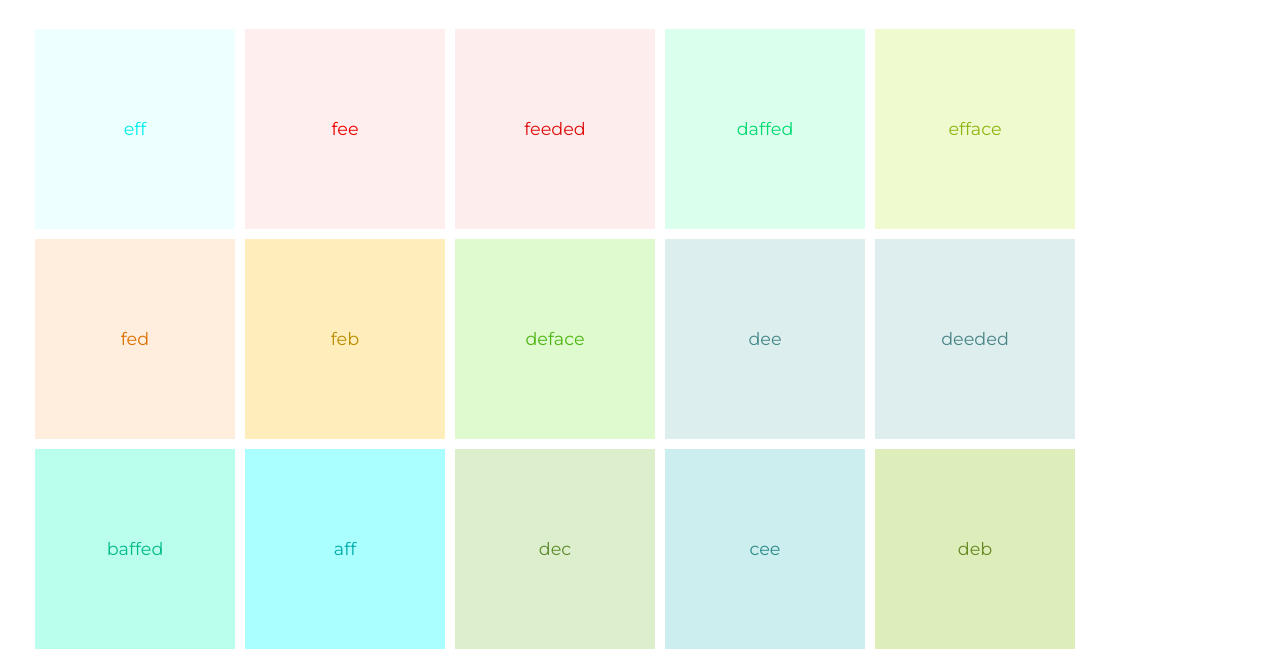
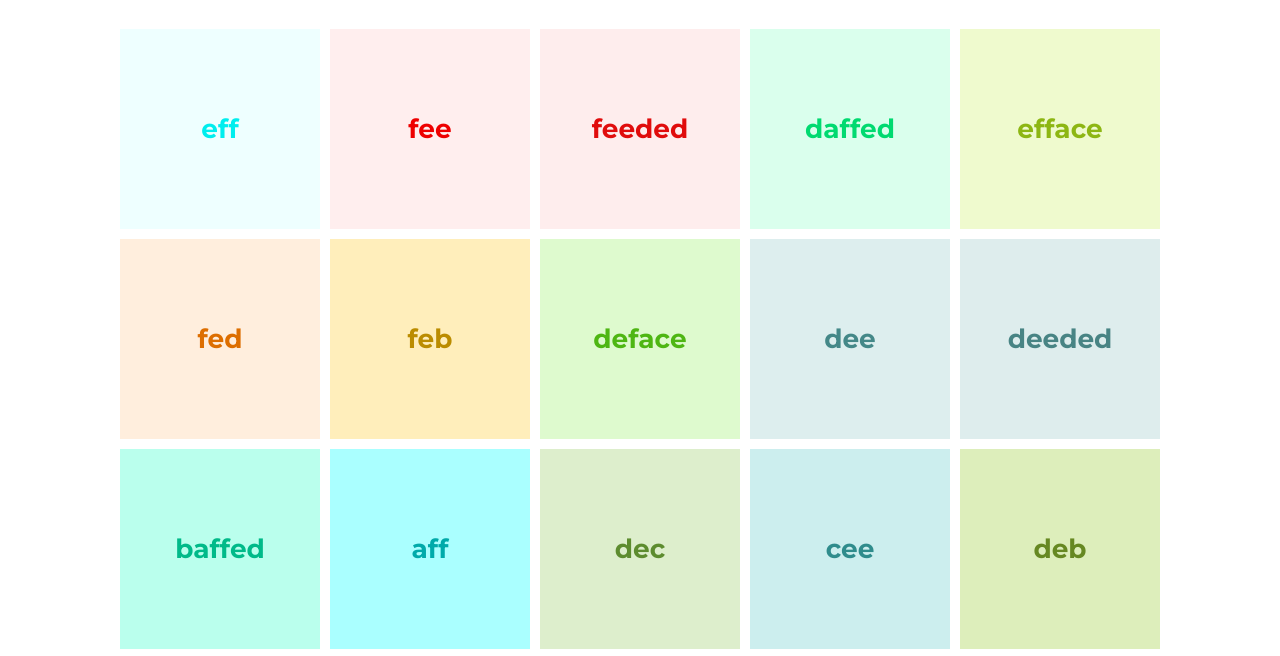
Before and after one commit to gbargoud/hexes, a plain HTML site: page index.html in a window 1280 px wide. Shown: the part 98-754 px from the top of the page. Drawn offline with nearby package versions, Linux system fonts and the light colour scheme.

Commit message:
:sparkles::sparkles::sparkles:

```diff
--- a/css/styles.css
+++ b/css/styles.css
@@ -21,8 +21,8 @@ h6 {
 section {
   display: flex;
   flex-wrap: wrap;
-  justify-content: flex-start;
-  padding: 30px;
+  justify-content: center;
+  padding: 30px 25px;
   margin: 92px auto 0 auto;
   font-size: 1.1em;
 }
@@ -34,10 +34,15 @@ section {
   height: 200px;
   margin: 5px;
   display: flex;
+  flex-direction: column;
   justify-content: center;
   align-items: center;
   font-family: "Montserrat", sans-serif;
   text-align: center;
+}
+
+p {
+  display: none;
 }
 
 footer {
--- a/js/scripts.js
+++ b/js/scripts.js
@@ -12,9 +12,17 @@ $(document).ready(function() {
 
     d = document.createElement('div');
     $(d).addClass('hex-box')
-        .html(word)
+        .html('<h3>' + word + '</h3><p>' + color.toRgbString() + '</p>')
         .css('background-color', color.toHexString())
         .css('color', color.darken(50).toHexString())
         .appendTo($("section"))
   });
+
+  $('.hex-box').on('mouseenter', function() {
+    $(this).find('p').slideDown()
+  });
+
+  $('.hex-box').on('mouseout', function() {
+    $(this).find('p').slideUp();
+  });
 });
```
Also changed, not shown: 2 other files.
